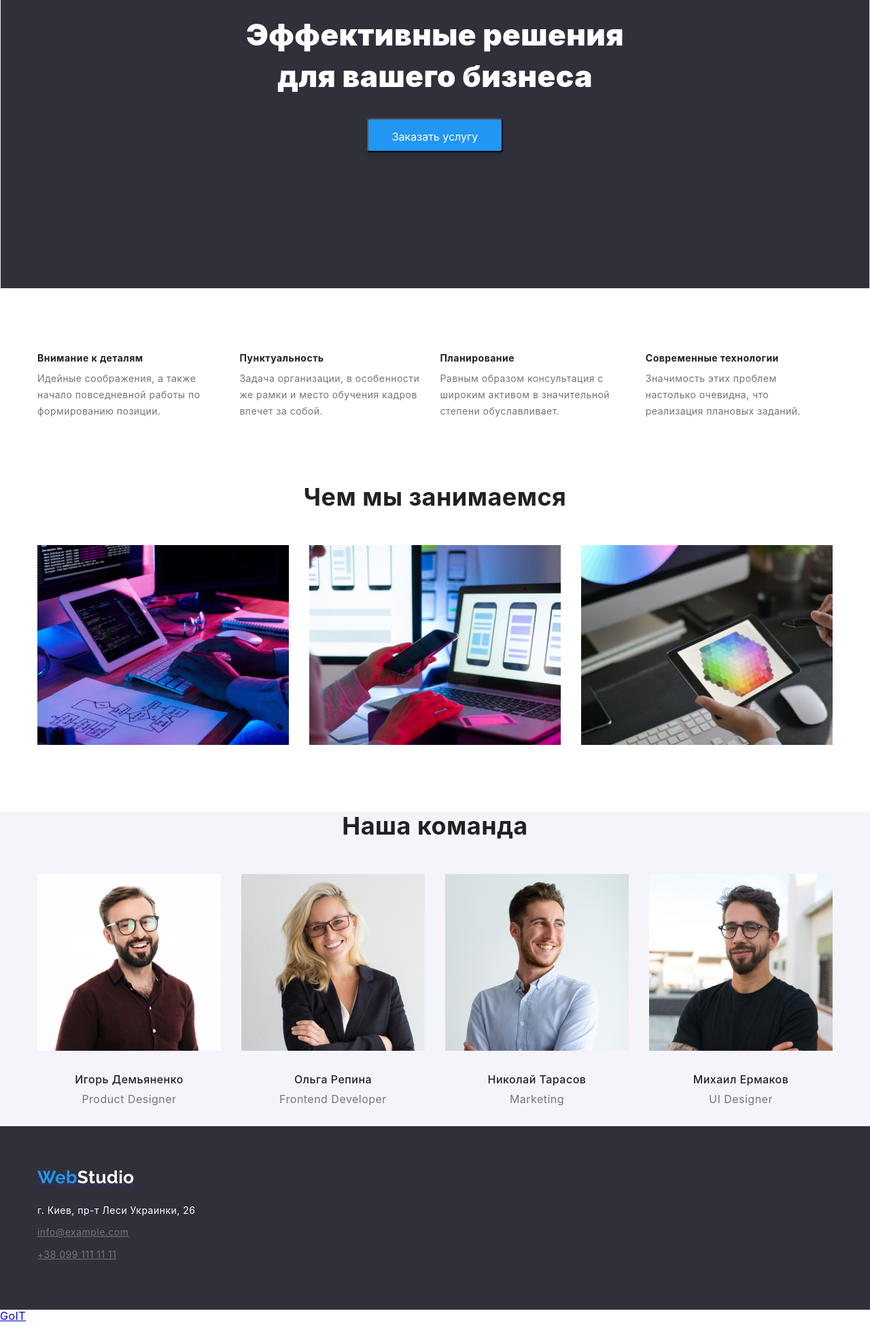
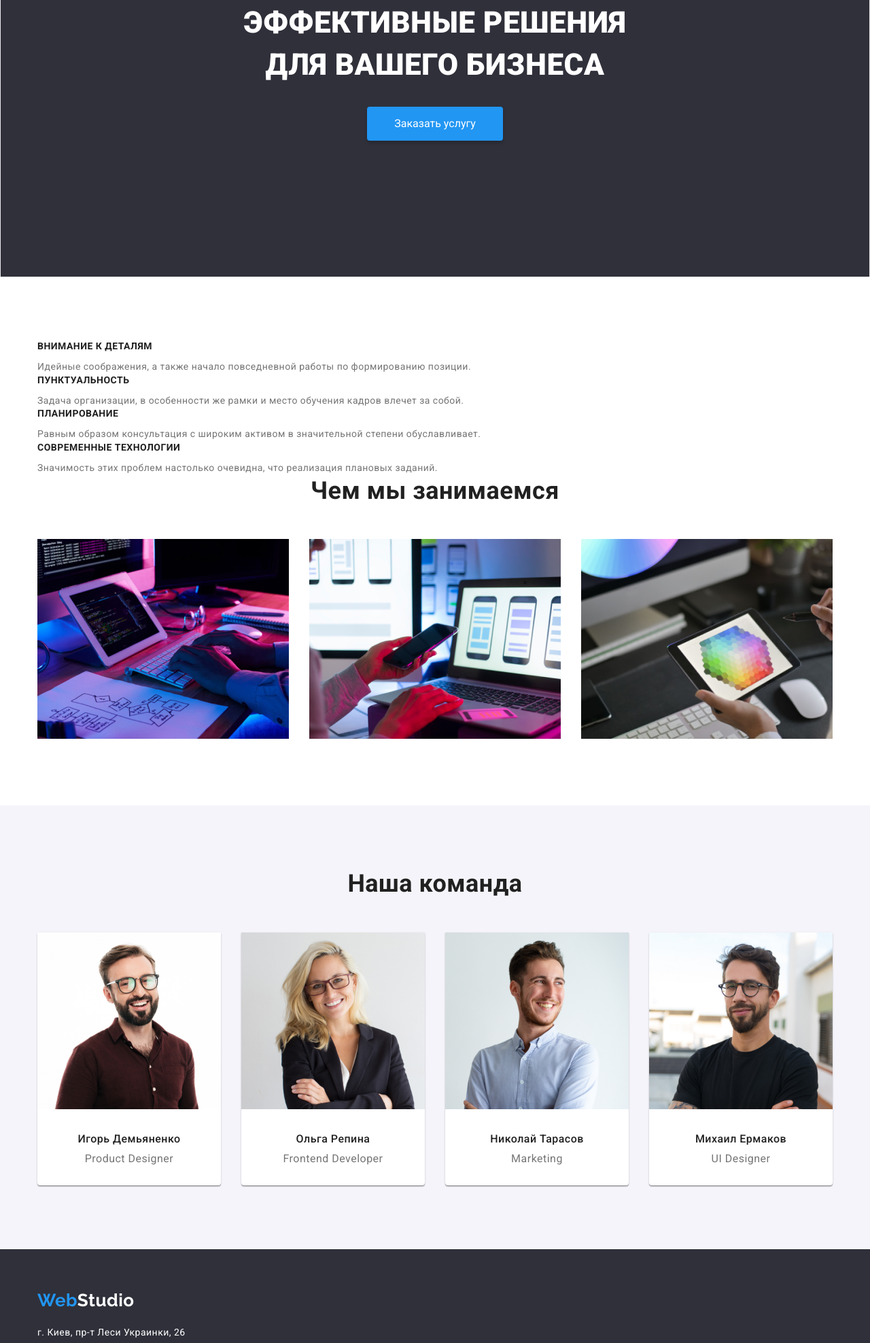
Before and after one commit to EvgeniyScherbinin/goit-markup-hw-03., a plain HTML site: page index.html in a window 1280 px wide. Shown: the part 281-2257 px from the top of the page at 68% size. Before the commit the page ends 2227 px from the top, so only its background shows below. Drawn offline with nearby package versions, Linux system fonts and the light colour scheme.

Commit message:
hw3-final

```diff
--- a/css/style.css
+++ b/css/style.css
@@ -15,6 +15,7 @@ body {
     color: #757575;
     font-family: -apple-system, BlinkMacSystemFont, 'Segoe UI', Roboto, Oxygen, Ubuntu, Cantarell, 'Open Sans', 'Helvetica Neue', sans-serif, sans-serif;
     letter-spacing: 0.03em;
+    margin: 0;
 }
 
 p, h1, h2, h3, h4, h5, h6 {
@@ -47,25 +48,30 @@ link {
 
 .header .container {
     display: flex;
+
 }
 
 
 .header-nav {
     display: flex;
     align-items: center;
+
 }
 .adress-nav {
     display: flex;
     align-items: center;
+
 }
 .adress-nav .item {
     margin-left: 50px;
     list-style: none;
     padding-top: 32px;
     padding-bottom: 32px;
+
 }
 
 .header {
+
 
 }
 
@@ -81,13 +87,29 @@ link {
     font-size: 26px;
     line-height: 1.2;
 
+
 }
+
+.logo-header {
+    text-decoration: none;
+}
+
+.site-nav-list .link {
+    text-decoration: none;
+}
+
+.adress-nav .header-adress {
+    text-decoration: none;
+}
+
+
 .logo-second {
     color: var(--title-color);
     font-family: "Raleway";
     font-weight: 700px;
     font-size: 26px;
     line-height: 1.2;
+
 
 }
 /* site-nav */
@@ -99,6 +121,8 @@ link {
 
 
 }
+
+
 
 
 
@@ -159,8 +183,9 @@ link {
 .hero {
     background-color: var(--hero-background);
     text-align: center;
+    border: 1px solid #ECECEC;
     margin-bottom: 94px;
-    border: 1px solid #ECECEC;
+    padding: 200px 0;
 }
 
 .hero-title {
@@ -172,29 +197,31 @@ link {
     font-weight: 900;
     font-size: 44px;
     line-height: 1.4;
-    /* outline: 1px solid; */
+    text-transform: uppercase;
     padding-bottom: 30px;
-    padding-top: 200px;
+
 
 }
 
 .button {
     background-color: var(--accent-color);
     color: var(--background-color);
-
     font-weight: 700px;
     font-size: 16px;
     line-height: 1.9;
     border-radius: 4px;
     box-shadow: 0px 4px 4px rgba(0, 0, 0, 0.15);
     min-width: 200px;
-    height: 50px;
+    border: none;
+    cursor: pointer;
+    padding: 10px 32px;
 
-    padding: 10px 32px;
-    margin-bottom: 200px;
 
 }
 
+/* .button:hover {
+    color: #188CE8; */
+}
 
 
 
@@ -219,6 +246,7 @@ link {
     font-size: 14px;
     line-height: 1.14;
     margin-bottom: 10px;
+    text-transform: uppercase;
 }
 
 .advantage-paragraph {
@@ -254,6 +282,7 @@ link {
 /* Наша команда */
 
 .team {
+    padding: 94px 0;
     background-color: var(--portfolio-button);
 }
 
@@ -267,14 +296,11 @@ link {
     list-style:none;
 
 }
-.team-item {
-    padding-right: 30px;
 
+.card:not(:last-child) {
+    margin-right: 30px;
+}
 
-}
-.qwe {
-    border-color: seagreen;
-}
 .team-title {
     color: var(--title-color);
     font-weight: 500;
@@ -293,6 +319,15 @@ link {
 }
 .team-title {
     padding-bottom: 10px;
+    border-radius: 0px 0px 4px 4px;
+}
+
+.card {
+    background-color: #fff;
+    border-radius:  0px 0px 4px 4px;
+    box-shadow: 0px 1px 3px rgba(0, 0, 0, 0.12), 0px 1px 1px rgba(0, 0, 0, 0.14), 0px 2px 1px rgba(0, 0, 0, 0.2);
+
+
 }
 
 /* Футер */
@@ -340,6 +375,24 @@ link {
     color: var(--accent-color);
 }
 
+.footer .link {
+    text-decoration: none;
+}
+
+.footer-list .footer-contacts {
+    text-decoration: none;
+}
+
+/* }
+
+.site-nav-list .link {
+    text-decoration: none;
+}
+
+.adress-nav .header-adress {
+    text-decoration: none;
+} */
+
 
 /* Портфолио */
 
@@ -353,6 +406,17 @@ link {
     list-style: none;
 
 
+
+}
+
+.portfolio-button {
+    border-radius: 4px;
+    border: none;
+    padding: 6px 22px;
+}
+
+.header {
+    border-bottom: 1px solid #ECECEC;;
 }
 
 .portfolio-title {
@@ -361,6 +425,7 @@ link {
     font-size: 18px;
     line-height: 2;
     letter-spacing: 0.06em;
+    padding-left: 24px;
 }
 
 .portfolio-paragraph {
@@ -370,6 +435,7 @@ link {
     line-height: 1.9;
     letter-spacing: 0.03em;
     border-bottom: 1px solid #EEEEEE;
+    padding-left: 24px;
 }
 .portfolio-button {
     background-color: var(--portfolio-button);
--- a/index.html
+++ b/index.html
@@ -6,20 +6,21 @@
     <meta http-equiv="X-UA-Compatible" content="IE=edge">
     <meta name="viewport" content="width=device-width, initial-scale=1.0">
     <title>Document</title>
-    <link
-        href="https://fonts.googleapis.com/css2?family=Raleway:wght@700&family=Roboto:ital,wght@0,900;1,500&display=swap"
-        rel="stylesheet">">
+    <link rel="preconnect" href="https://fonts.googleapis.com">
+<link rel="preconnect" href="https://fonts.gstatic.com" crossorigin>
+<link href="https://fonts.googleapis.com/css2?family=Raleway:wght@700&family=Roboto:wght@400;500;700;900&display=swap" rel="stylesheet">
+
     <link rel="stylesheet" href="https://cdnjs.cloudflare.com/ajax/libs/modern-normalize/1.1.0/modern-normalize.min.css"
         integrity="sha512-wpPYUAdjBVSE4KJnH1VR1HeZfpl1ub8YT/NKx4PuQ5NmX2tKuGu6U/JRp5y+Y8XG2tV+wKQpNHVUX03MfMFn9Q=="
         crossorigin="anonymous" referrerpolicy="no-referrer" />
     <link rel="stylesheet" href="./css/style.css" />
 </head>
 
-<body>
+<body style="font-family:Roboto">
     <header class="header">
         <div class="container">
             <nav class="header-nav">
-                <a href="index.html" lang="en"><span class="logo-first">Web</span><span
+                <a href="index.html" class="logo-header" lang="en"><span class="logo-first">Web</span><span
                         class="logo-second">Studio</span></a>
 
                 <ul class="site-nav-list">
@@ -90,28 +91,38 @@
 
         <section class="team">
             <div class="container">
+
                 <h2 class="section-title">Наша команда</h2>
+
                 <ul class="team-list">
+                    <div class="card">
                         <li class="team-item">
                             <img class="team-img" src="images/img1.jpeg" width="270" alt="описание">
                             <h3 class="team-title">Игорь Демьяненко</h3>
                             <p class="team-paragraph">Product Designer</p>
                         </li>
+                    </div>
+                    <div class="card">
                         <li class="team-item">
                             <img class="team-img" src="images/img2.jpeg" width="270" alt="описание">
                             <h3 class="team-title">Ольга Репина</h3>
                             <p class="team-paragraph">Frontend Developer</p>
                         </li>
+                    </div>
+                    <div class="card">
                         <li class="team-item">
                             <img class="team-img" src="images/img3.jpeg" width="270" alt="описание">
                             <h3 class="team-title">Николай Тарасов</h3>
                             <p class="team-paragraph">Marketing</p>
                         </li>
+                    </div>
+                    <div class="card">
                         <li class="team-item">
                             <img class="team-img" src="images/img4.jpeg" width="270" alt="описание">
                             <h3 class="team-title">Михаил Ермаков</h3>
                             <p class="team-paragraph">UI Designer</p>
                         </li>
+                    </div>
                 </ul>
             </div>
         </section>
@@ -120,7 +131,7 @@
     <footer class="footer">
         <div class="container">
             <div class="footer-logo">
-                <a href="" lang="en"><span class="logo-first">Web</span><span class="logo-second-footer">Studio</span></a>
+                <a href="" class="link" lang="en"><span class="logo-first">Web</span><span class="logo-second-footer">Studio</span></a>
             </div>
             <ul class="footer-list">
                 <li class="footer-item">
@@ -134,6 +145,3 @@
 </body>
 
 </html>
-
-
-<a href="https://goit.global" target="" rel=""> GoIT </a>
```
Also changed, not shown: portfolio.html (+10 -6 lines), 1 other file. Lines whose indentation alone changed are shown as unchanged.
